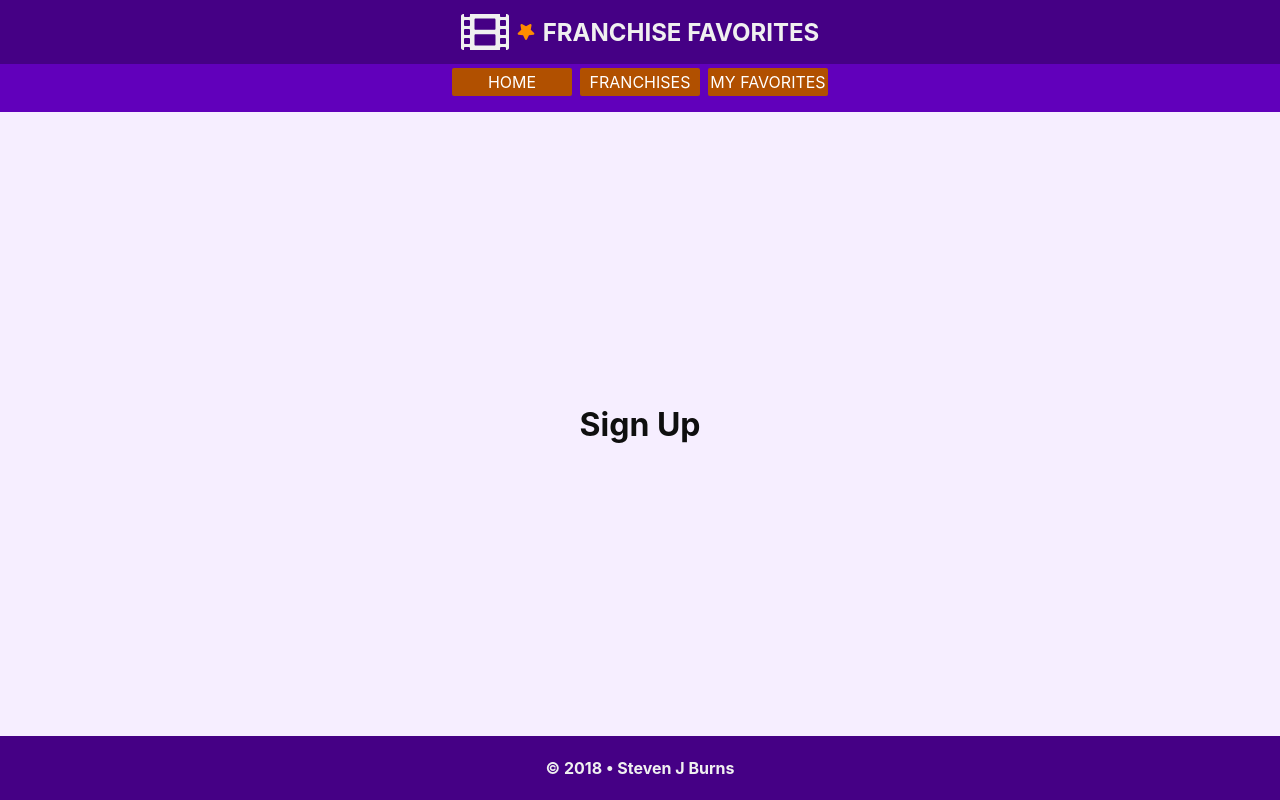
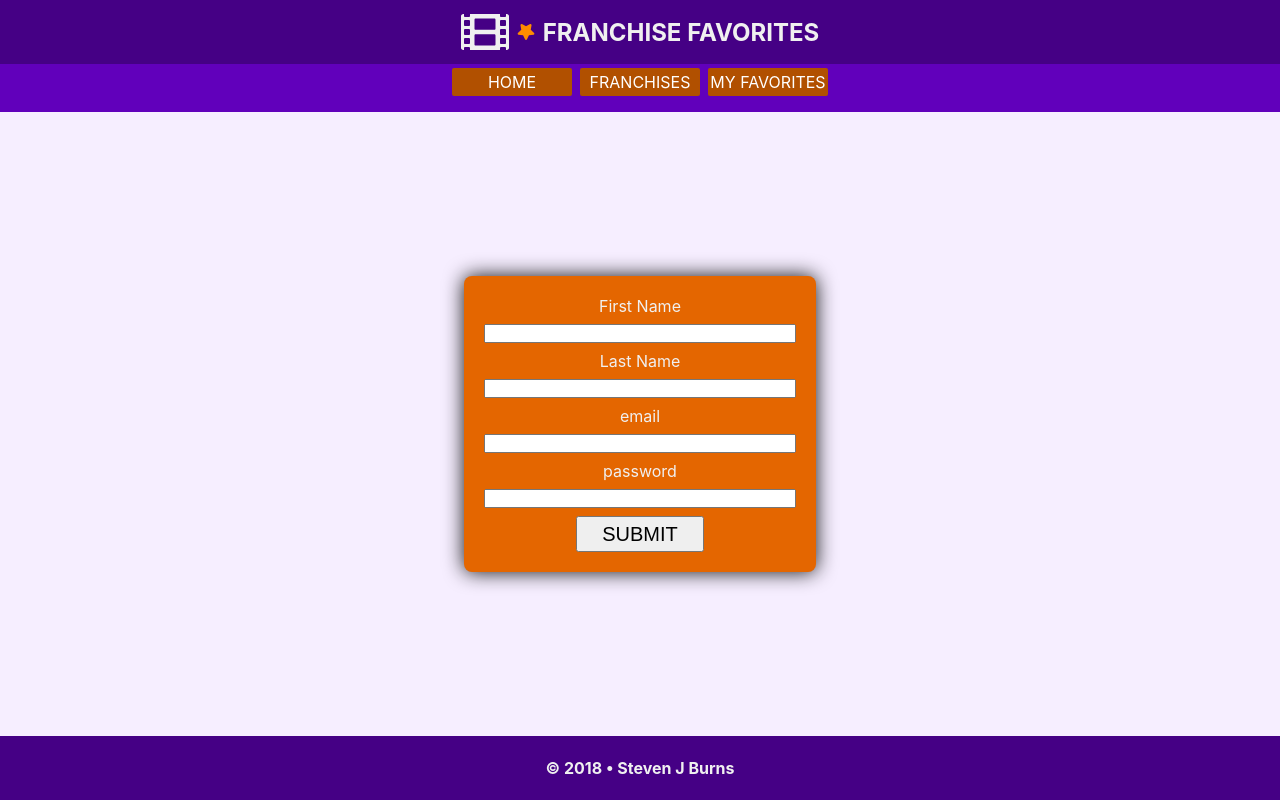
Before and after one commit to StevenJBurns/franchise-favorites, a React (Create React App) app in the folder client/: page /signup in a window 1280 px wide. Built offline with nearby package versions, Linux system fonts and the light colour scheme.

Commit message:
on PageSignUp and PageSignIn started structure with HTML forms for login and register as well as Brooke inspired styles

```diff
--- a/client/src/components/app/AppComponents.css
+++ b/client/src/components/app/AppComponents.css
@@ -73,6 +73,51 @@ main {
   color: #0F0F0F
 }
 
+#form-sign-up {
+  display: flex;
+  flex-direction: column;
+  padding: 16px;
+  width: 320px;
+  border-radius: 8px;
+  box-shadow: 0 0 20px #0F0F0F;
+  background-color: rgb(228, 102, 0);
+  color: #F0F0F0
+}
+
+#form-sign-up * {
+  margin: 4px
+}
+
+#form-sign-up button {
+  margin: 4px auto;
+  width: 128px;
+  height: 36px;
+  font-size: 20px
+}
+
+
+#form-sign-in {
+  display: flex;
+  flex-direction: column;
+  padding: 16px;
+  width: 320px;
+  border-radius: 8px;
+  box-shadow: 0 0 20px #0F0F0F;
+  background-color: rgb(228, 102, 0);
+  color: #F0F0F0
+}
+
+#form-sign-in * {
+  margin: 4px
+}
+
+#form-sign-in button {
+  margin: 4px auto;
+  width: 128px;
+  height: 36px;
+  font-size: 20px
+}
+
 #section-franchise-tiles {
   display: flex;
   flex-direction: row;
--- a/client/src/components/pages/PageSignIn.jsx
+++ b/client/src/components/pages/PageSignIn.jsx
@@ -3,7 +3,16 @@ import React from "react";
 const PageSignIn = () => {
   return (
     <main>
-      <h1>Sign In</h1>
+      <form id="form-sign-in">
+        <label for="input-email">email</label>
+        <input type="email" id="input-email"/>
+        <label for="input-password">password</label>
+        <input type="password" id="input-password"/>
+        <button type="submit">SUBMIT</button>
+        <hr></hr>
+        <button type="submit">FACEBOOK</button>
+        <button type="submit">TWITTER</button>
+      </form>
     </main>
   );
 };
--- a/client/src/components/pages/PageSignUp.jsx
+++ b/client/src/components/pages/PageSignUp.jsx
@@ -3,7 +3,17 @@ import React from "react";
 const PageSignUp = () => {
   return (
     <main>
-      <h1>Sign Up</h1>
+      <form id="form-sign-up">
+        <label for="input-first-name">First Name</label>
+        <input type="text" id="input-first-name"/>
+        <label for="input-last-name">Last Name</label>
+        <input type="text" id="input-last-name"/>
+        <label for="input-email">email</label>
+        <input type="email" id="input-email"/>
+        <label for="input-password">password</label>
+        <input type="password" id="input-password"/>
+        <button type="submit">SUBMIT</button>
+      </form>
     </main>
   );
 };
```
